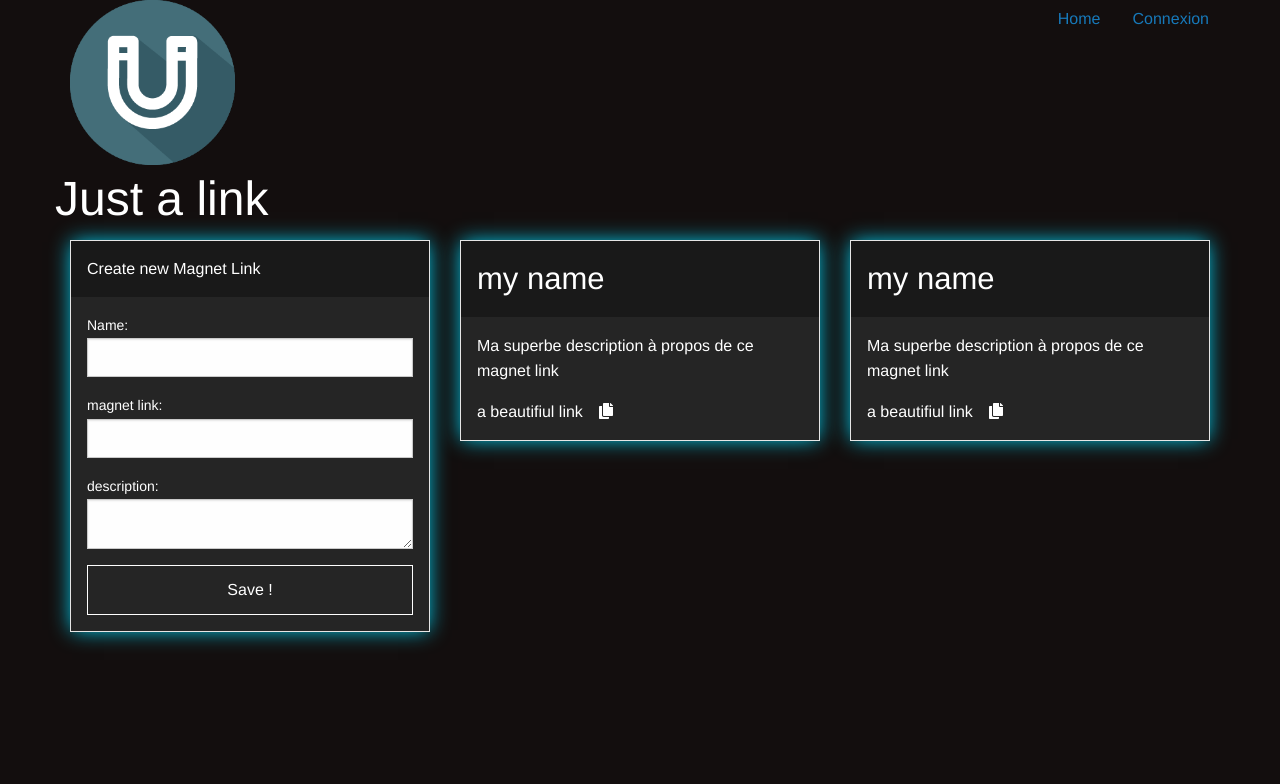
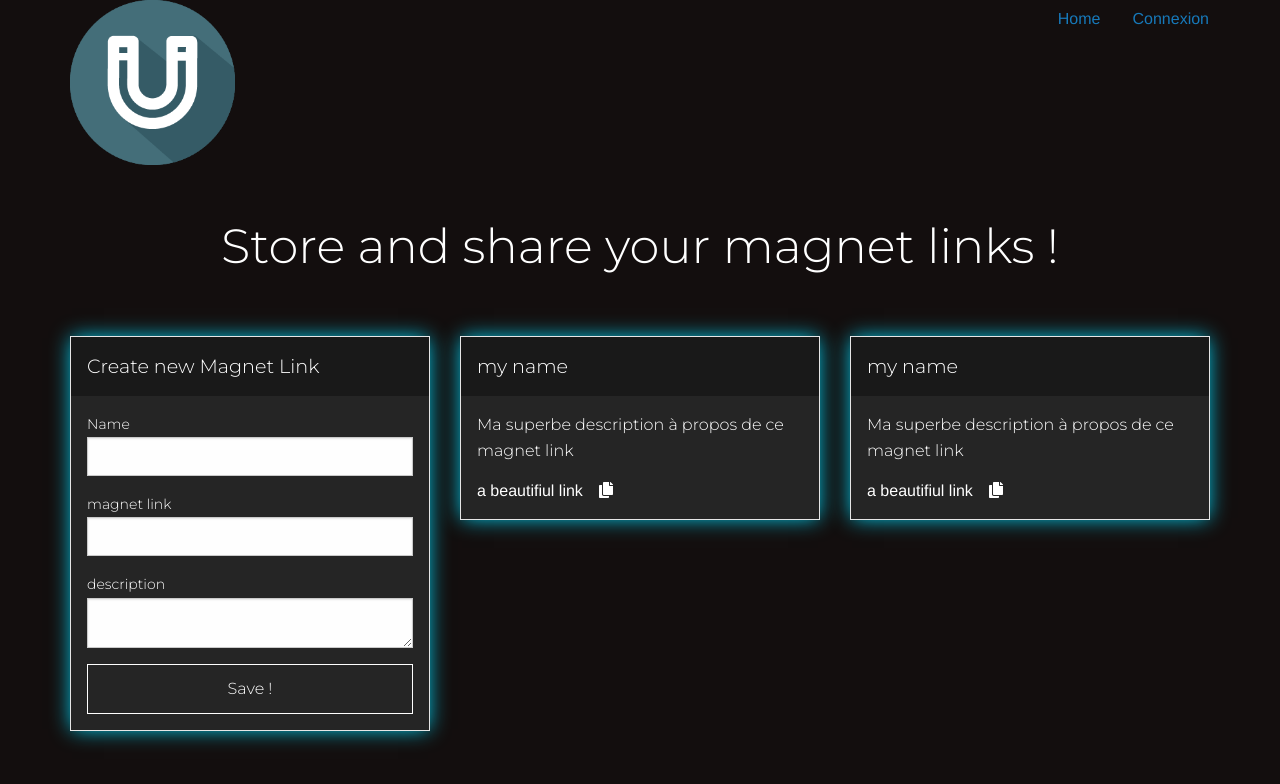
Before and after one commit to Quentinchampenois/magnet_links_manager, a React (Create React App) app in the folder frontend/: page / in a window 1280 px wide. Shown: the top 784 px of the page. Built offline with nearby package versions, Linux system fonts and the light colour scheme.

Commit message:
wip - Form validation

```diff
--- a/frontend/src/App.css
+++ b/frontend/src/App.css
@@ -1,3 +1,4 @@
+@import url("https://fonts.googleapis.com/css2?family=Montserrat:wght@300&display=swap");
 #root {
   min-height: 100vh;
   background-color: #130e0e; }
@@ -12,6 +13,10 @@
   #root .button--save_magnet {
     color: white;
     border: 1px solid white; }
+  #root p, #root h1, #root h2, #root h3, #root button, #root label {
+    font-family: 'Montserrat', sans-serif; }
+  #root h3 {
+    font-size: 1.2rem; }
 
 .font-color--primary {
   color: white; }
--- a/frontend/src/App.scss
+++ b/frontend/src/App.scss
@@ -1,4 +1,5 @@
 @import 'stylesheets/variables';
+@import url('https://fonts.googleapis.com/css2?family=Montserrat:wght@300&display=swap');
 
 #root {
   min-height: 100vh;
@@ -21,8 +22,11 @@
     border: 1px solid $primary--color;
   }
 
-  .logo {
-
+  p, h1, h2, h3, button, label {
+    font-family: 'Montserrat', sans-serif;
+  }
+  h3 {
+    font-size: 1.2rem;
   }
 }
 
--- a/frontend/src/components/CreateLink.js
+++ b/frontend/src/components/CreateLink.js
@@ -3,10 +3,12 @@ import React from 'react';
 class LinkForm extends React.Component {
     constructor(props) {
         super(props);
-        this.state = {};
+        this.state = {
+        };
 
         this.handleChange = this.handleChange.bind(this);
         this.handleSubmit = this.handleSubmit.bind(this);
+        this.validator = this.validator.bind(this);
     }
 
     handleChange(event) {
@@ -16,29 +18,62 @@ class LinkForm extends React.Component {
     }
 
     handleSubmit(event) {
-        alert('A name was submitted: ' + this.state.value);
         event.preventDefault();
+        this.validator()
+    }
+
+    validator() {
+        const nameValidator = this.nameValidator(this.state.name);
+        const linkValidator = this.linkValidator(this.state.link);
+        const descriptionValidator = this.descriptionValidator(this.state.description);
+        if (nameValidator && linkValidator && descriptionValidator) {
+            console.log("Form is valid !");
+            return
+        }
+        console.log("Form is invalid");
+    }
+
+    nameValidator(name) {
+        const MIN_LEN = 5;
+        if (name == null || name.length < MIN_LEN) {
+            return false;
+        }
+        return true;
+    }
+    linkValidator(link) {
+        const LEN = 5;
+        if (link == null || link.length !== LEN) {
+            return false;
+        }
+        return true;
+    }
+    descriptionValidator(description) {
+        const MIN_LEN = 5;
+        if (description == null || description.length < MIN_LEN) {
+            return false;
+        }
+        return true;
     }
 
     render() {
         return (
             <div className={"card font-color--primary"}>
                 <div className="card-divider">
-                    <legend>Create new Magnet Link</legend>
+                    <h3>Create new Magnet Link</h3>
                 </div>
                 <div className="card-section">
                 <form onSubmit={this.handleSubmit} className={"font-color--primary"}>
                     <label className={"font-color--primary"}>
-                        Name:
-                        <input type="text" name="name" value={this.state.value} onChange={this.handleChange} />
+                        Name
+                        <input type="text" name={"name"} value={this.state.name} onChange={this.handleChange} required={"True"}/>
                     </label>
                     <label className={"font-color--primary"}>
-                        magnet link:
-                        <input type="text" name={"link"} value={this.state.value} onChange={this.handleChange} />
+                        magnet link
+                        <input type="text" name={"link"} value={this.state.link} onChange={this.handleChange} required={"True"}/>
                     </label>
                     <label className={"font-color--primary"}>
-                        description:
-                        <textarea name={"description"} value={this.state.value} onChange={this.handleChange} />
+                        description
+                        <textarea name={"description"} value={this.state.description} onChange={this.handleChange} required={"True"}/>
                     </label>
                     <button type={"submit"} className="button--save_magnet width-100 padding-vertical-1" href="#">Save !</button>
                 </form>
--- a/frontend/src/components/Links.js
+++ b/frontend/src/components/Links.js
@@ -6,8 +6,8 @@ class Links extends React.Component {
   render() {
     return (
         <div className="">
-            <div>
-                <h1>Just a link</h1>
+            <div className="text-center padding-vertical-3">
+                <h1>Store and share your magnet links !</h1>
             </div>
             <div className={"row"}>
                 <div className={"columns medium-4"}>
```
Also changed, not shown: frontend/public/manifest.json, 1 other file (tests, documents, lock files or other folders).
